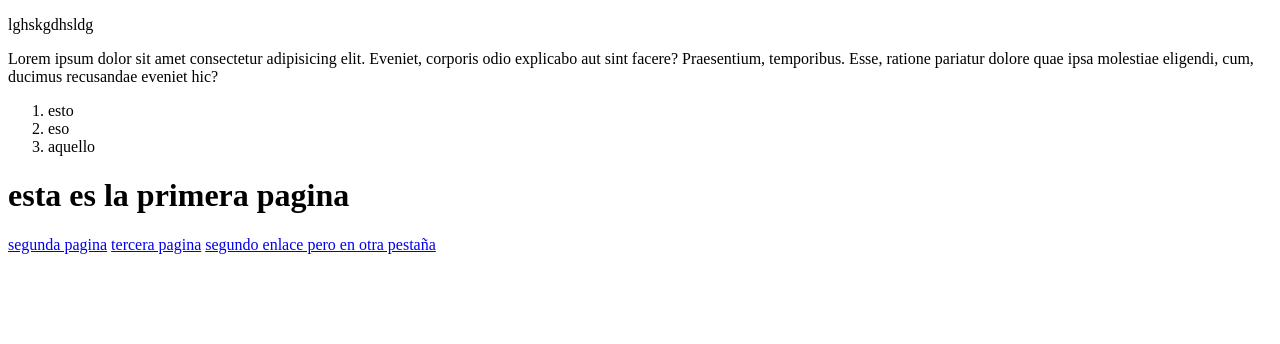
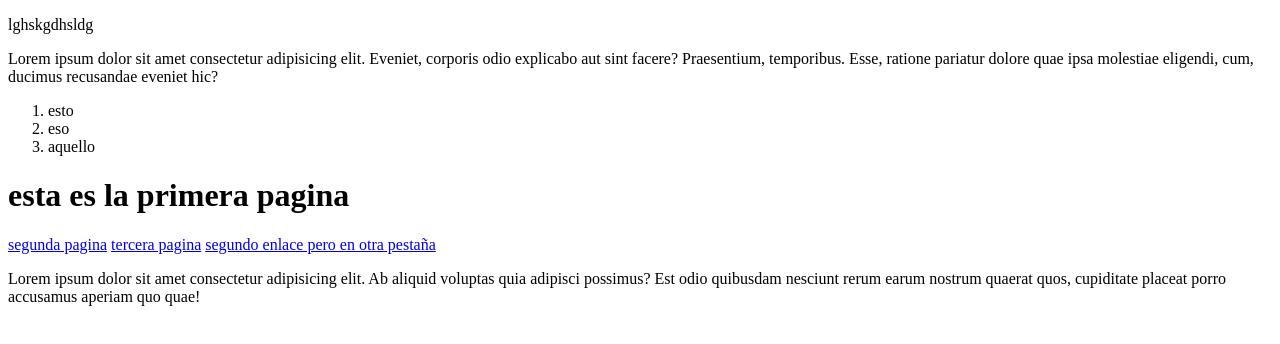
Before and after one commit to Melislas/HTML-CSS, a plain HTML site: page enlaces/index.html in a window 1280 px wide. Drawn offline with Linux system fonts and the light colour scheme.

Commit message:
agrego texto lorem

```diff
--- a/enlaces/index.html
+++ b/enlaces/index.html
@@ -19,6 +19,6 @@
     <a href="http://127.0.0.1:5500/index%20copy%203.html"> tercera pagina</a>
 
     <a href="http://127.0.0.1:5500/enlaces/index%20copy.html" target="_blank"> segundo enlace pero en otra pestaña</a>
-
+    <p>Lorem ipsum dolor sit amet consectetur adipisicing elit. Ab aliquid voluptas quia adipisci possimus? Est odio quibusdam nesciunt rerum earum nostrum quaerat quos, cupiditate placeat porro accusamus aperiam quo quae!</p>
 </body>
 </html>
```
